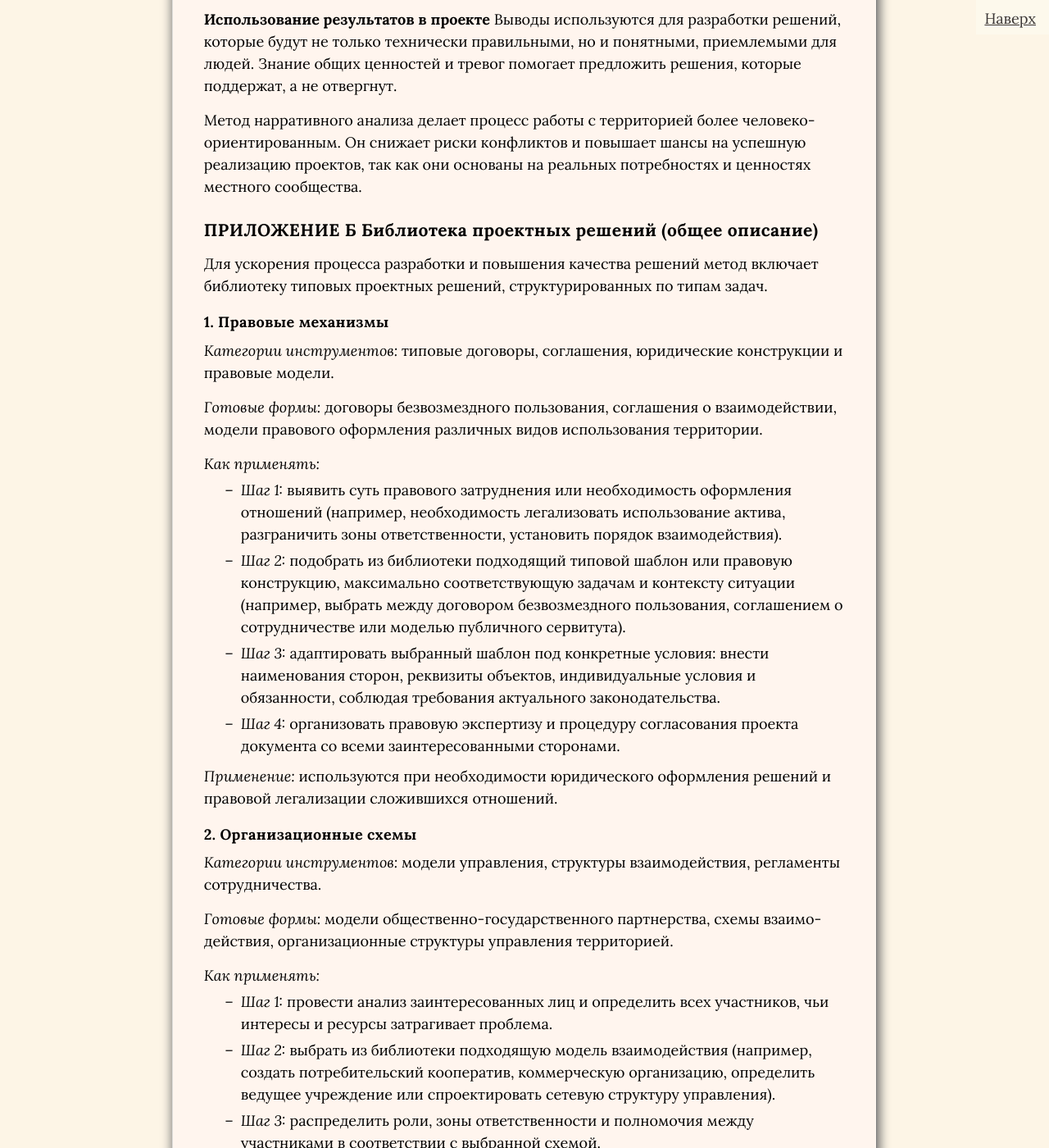
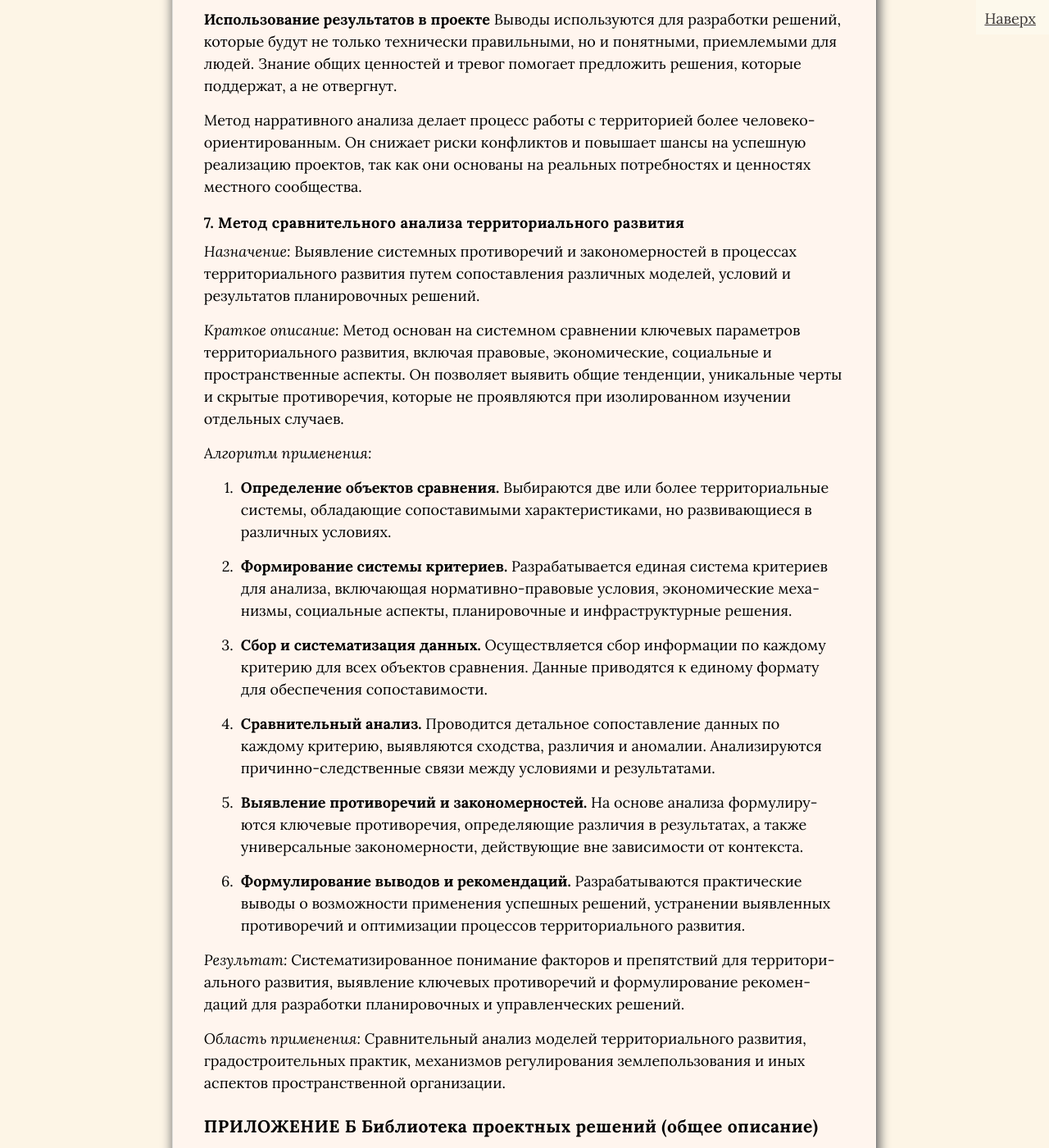
Before and after one commit to SergSi/land-use-art, a Jekyll site: the page built from _posts/2025-09-12-metod.md, in a window 1280 px wide and 1400 px high, scrolled down 20213 px. Shown: the whole window at 82% size. Built offline with Jekyll 4.4.1, drawn with Linux system fonts in a browser that asks for light colours; some web fonts are replaced.

Commit message:
Update 2025-09-12-metod.md

```diff
--- a/_posts/2025-09-12-metod.md
+++ b/_posts/2025-09-12-metod.md
@@ -682,6 +682,40 @@ number="8"
 
 Метод нарративного анализа делает процесс работы с территорией более человеко-ориентированным. Он снижает риски конфликтов и повышает шансы на успешную реализацию проектов, так как они основаны на реальных потребностях и ценностях местного сообщества.
 
+#### 7. Метод сравнительного анализа территориального развития
+
+*Назначение:*
+Выявление системных противоречий и закономерностей в процессах территориального развития путем сопоставления различных моделей, условий и результатов планировочных решений.
+
+*Краткое описание:*
+Метод основан на системном сравнении ключевых параметров территориального развития, включая правовые, экономические, социальные и пространственные аспекты. Он позволяет выявить общие тенденции, уникальные черты и скрытые противоречия, которые не проявляются при изолированном изучении отдельных случаев.
+
+*Алгоритм применения:*
+
+1.  **Определение объектов сравнения.**
+    Выбираются две или более территориальные системы, обладающие сопоставимыми характеристиками, но развивающиеся в различных условиях.
+
+2.  **Формирование системы критериев.**
+    Разрабатывается единая система критериев для анализа, включающая нормативно-правовые условия, экономические механизмы, социальные аспекты, планировочные и инфраструктурные решения.
+
+3.  **Сбор и систематизация данных.**
+    Осуществляется сбор информации по каждому критерию для всех объектов сравнения. Данные приводятся к единому формату для обеспечения сопоставимости.
+
+4.  **Сравнительный анализ.**
+    Проводится детальное сопоставление данных по каждому критерию, выявляются сходства, различия и аномалии. Анализируются причинно-следственные связи между условиями и результатами.
+
+5.  **Выявление противоречий и закономерностей.**
+    На основе анализа формулируются ключевые противоречия, определяющие различия в результатах, а также универсальные закономерности, действующие вне зависимости от контекста.
+
+6.  **Формулирование выводов и рекомендаций.**
+    Разрабатываются практические выводы о возможности применения успешных решений, устранении выявленных противоречий и оптимизации процессов территориального развития.
+
+*Результат:*
+Систематизированное понимание факторов и препятствий для территориального развития, выявление ключевых противоречий и формулирование рекомендаций для разработки планировочных и управленческих решений.
+
+*Область применения:*
+Сравнительный анализ моделей территориального развития, градостроительных практик, механизмов регулирования землепользования и иных аспектов пространственной организации.
+
 ### ПРИЛОЖЕНИЕ Б Библиотека проектных решений (общее описание)
 
 Для ускорения процесса разработки и повышения качества решений метод включает библиотеку типовых проектных решений, структурированных по типам задач.
```
